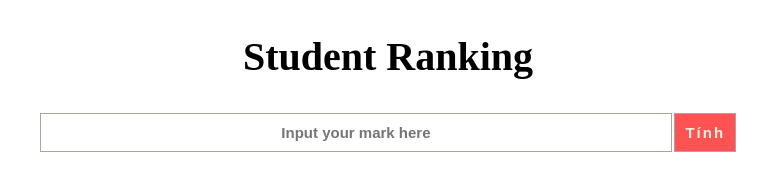
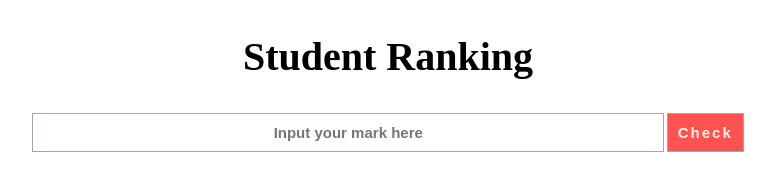
Before and after one commit to Quyen-Nguyen29/JS-homework-1, a plain HTML site: page index.html in a window 1280 px wide. Shown: the whole page, without its empty margins (252-1027 px from the left). Drawn offline with Linux system fonts and the light colour scheme.

Commit message:
Change from" tính" to "Check"

```diff
--- a/index.html
+++ b/index.html
@@ -15,7 +15,7 @@
       name="mark"
       placeholder="Input your mark here"
     />
-    <button class="ranking">Tính</button>
+    <button class="ranking">Check</button>
 
     <script src="myscript.js"></script>
   </body>
```
